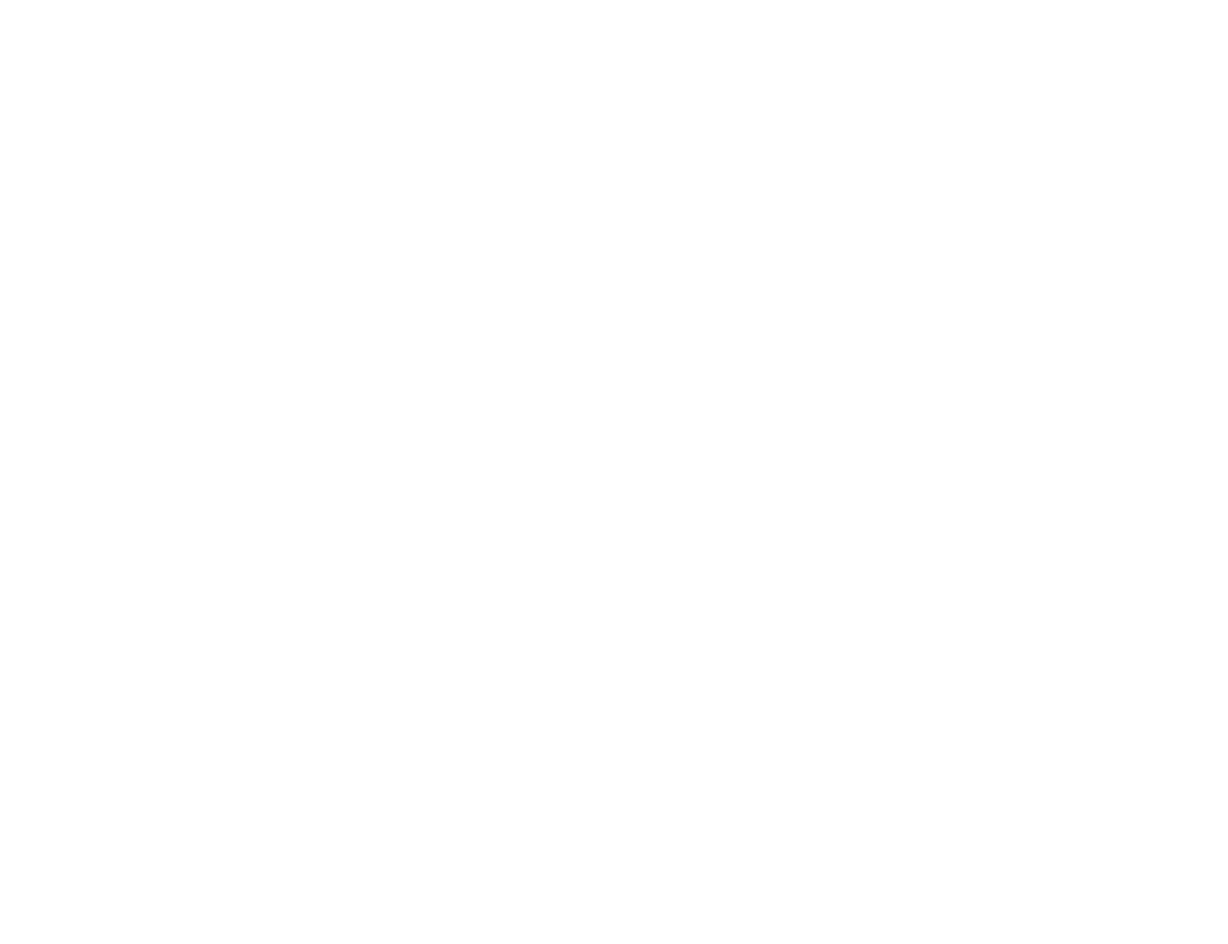
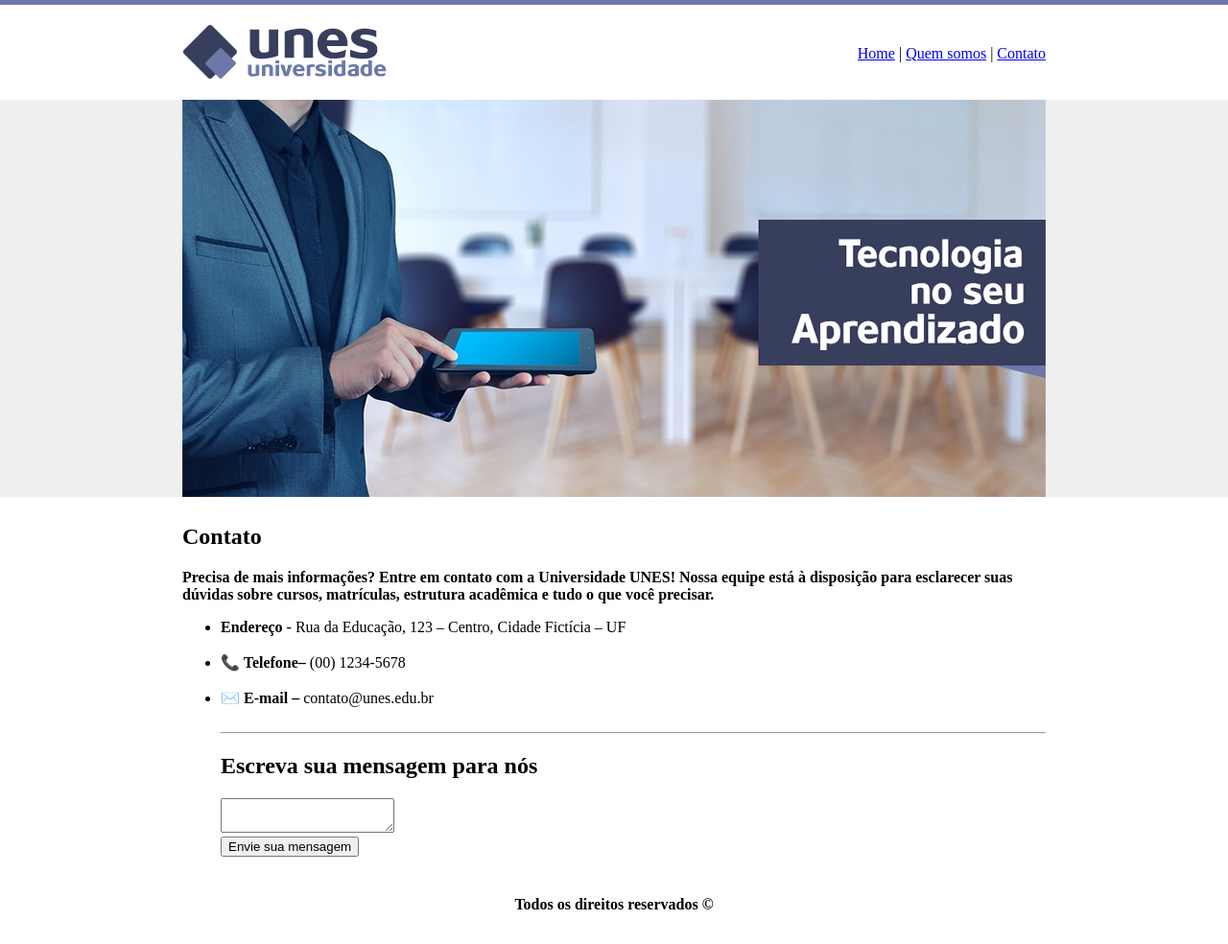
Before and after one commit to JoaoBruto/udemy-devweb, a plain HTML site: page contato.html in a window 1280 px wide. Shown: the whole page at 96% size. Before the commit the page ends 800 px from the top, so only its background shows below. Drawn offline with Linux system fonts and the light colour scheme.

```diff
--- a/contato.html
+++ b/contato.html
@@ -0,0 +1,47 @@
+<!DOCTYPE html>
+<html lang="pt-br">
+<head>
+    <meta charset="UTF-8">
+    <title>UNES - Contato</title>
+</head>
+<body background="Imagens/fundo.png">
+    <table align="center" border="0" width="900">
+        <tr>
+            <td height="89"><img src="Imagens/logo.png"></td>
+            <td align="right" >
+                <a href="index.html">Home</a> |
+                <a href="quem_somos.html">Quem somos</a>  |
+                <a href="contato.html">Contato
+            </td>
+        </tr>
+        <tr>
+            <td colspan="2">
+                <img src="Imagens/capa.png">
+            </td>
+        </tr>
+        <tr>
+            <td colspan="2">
+                <h2>Contato</h2>
+                <p>
+                    <strong>Precisa de mais informações? Entre em contato com a Universidade UNES! Nossa equipe está à disposição para esclarecer suas dúvidas sobre cursos, matrículas, estrutura acadêmica e tudo o que você precisar.</strong></H2>
+                    <ul>
+                        <li> <strong>Endereço -</strong> Rua da Educação, 123 – Centro, Cidade Fictícia – UF</li><br>
+                        <li><strong>📞 Telefone–</strong> (00) 1234-5678</li><br>
+                        <li><strong>✉️ E-mail –</strong> contato@unes.edu.br</li><br>
+                        <hr>
+                    <h2>Escreva sua mensagem para nós</h2>
+                    <textarea></textarea> <br>
+                    <input type="submit" value="Envie sua mensagem" name="mensagem"
+
+                </p>
+            </td>
+        </tr>
+
+        <tr>
+            <td colspan="2" align="center">
+            <h4>Todos os direitos reservados © </h4>
+            </td>
+        </tr>
+    </table>
+</body>
+</html>
```
Also changed, not shown: home.html (+1 -1 lines), index.html (+1 -1 lines), quem_somos.html (+8 -1 lines), 1 other file.
